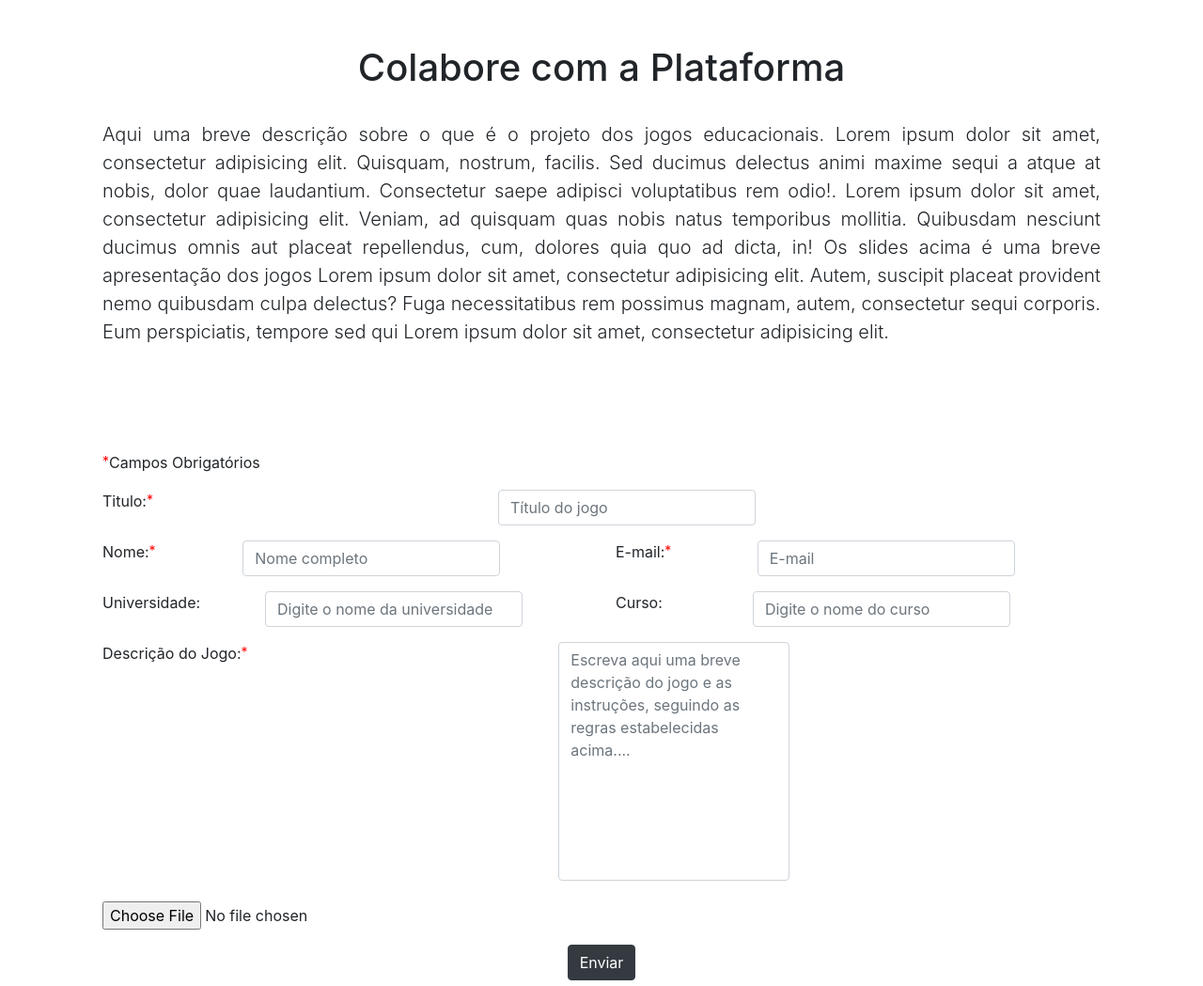
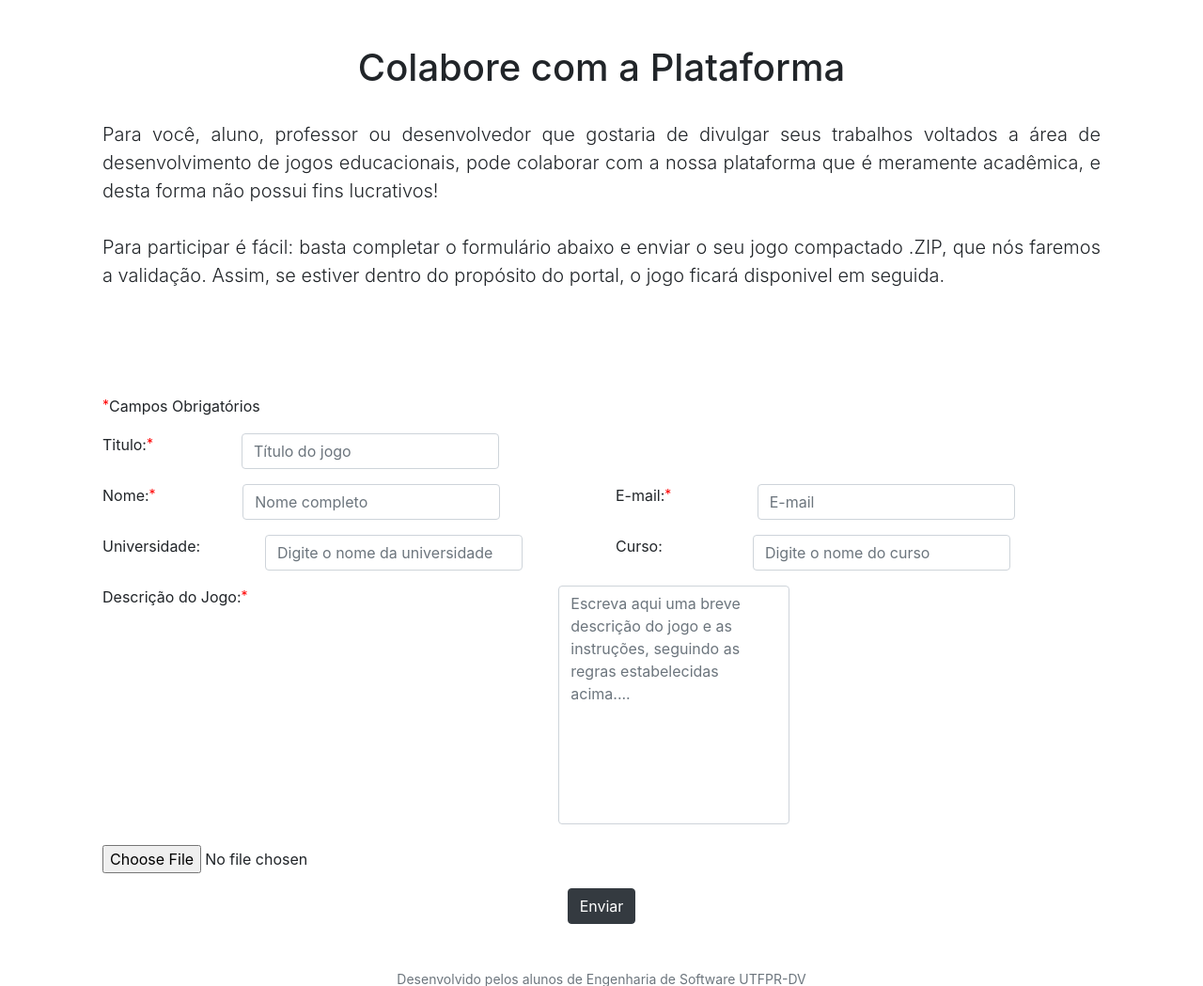
Before and after one commit to peegorini/portalOficinaIntegracao, a PHP site: page /colabore.php in a window 1280 px wide. Shown: the part 61-1110 px from the top of the page at 94% size. Run offline with PHP 8.4, Linux system fonts and the light colour scheme; a user stored in the database is signed in; data comes from the database, SQL or seed files in the repository.

Commit message:
alterações modal

```diff
--- a/colabore.php
+++ b/colabore.php
@@ -106,14 +106,11 @@ if($_POST && isset($_FILES['arquivo'])){
         <div class="starter-template">
             <h1>Colabore com a Plataforma</h1>
             <br>
-            <p class="lead alinhamento-texto ">Aqui uma breve descrição sobre o que é o projeto dos jogos educacionais. Lorem ipsum dolor sit amet, consectetur
-                adipisicing elit. Quisquam, nostrum, facilis. Sed ducimus delectus animi maxime sequi a atque at nobis, dolor
-                quae laudantium. Consectetur saepe adipisci voluptatibus rem odio!. Lorem ipsum dolor sit amet, consectetur
-                adipisicing elit. Veniam, ad quisquam quas nobis natus temporibus mollitia. Quibusdam nesciunt ducimus omnis
-                aut placeat repellendus, cum, dolores quia quo ad dicta, in! Os slides acima é uma breve apresentação dos
-                jogos Lorem ipsum dolor sit amet, consectetur adipisicing elit. Autem, suscipit placeat provident nemo quibusdam
-                culpa delectus? Fuga necessitatibus rem possimus magnam, autem, consectetur sequi corporis. Eum perspiciatis,
-                tempore sed qui Lorem ipsum dolor sit amet, consectetur adipisicing elit.</p>
+            <p class="lead alinhamento-texto ">
+                        Para você, aluno, professor ou desenvolvedor que gostaria de divulgar seus trabalhos voltados a área de desenvolvimento de jogos educacionais, pode colaborar com a nossa plataforma que é meramente acadêmica, e desta forma não possui fins lucrativos!
+                        <br><br>
+                        Para participar é fácil: basta completar o formulário abaixo e enviar o seu jogo compactado .ZIP, que nós faremos a validação. Assim, se estiver dentro do propósito do portal, o jogo ficará disponivel em seguida.
+            </p>
         </div>
 
         <div class="starter-template">
@@ -121,10 +118,9 @@ if($_POST && isset($_FILES['arquivo'])){
             <span id="campo-requerido">Campos Obrigatórios</span>
         </div>
         <div class="starter-template">
-
             <form enctype="multipart/form-data" id="formulario" method="POST">
                 <div class="row">
-                    <div class="col-sm-12">
+                    <div class="col-sm-6">
                         <div class="form-group">
                             <label for="InputTitulo">Titulo: </label>
                             <label for="" class="campo-requerido">*</label>
--- a/deletar-jogo.php
+++ b/deletar-jogo.php
@@ -31,32 +31,27 @@
                 <table class="table">
                     <thead class="thead-dark">
                          <tr>
-                            <th scope="col">Jogo</th>
                             <th scope="col">Nome</th>
                             <th scope="col">Ação</th>
                         </tr>
                      </thead>
                  <tbody>
                          <tr>
-                            <th scope="row">1</th>
                             <td>Encontre as Vidrarias</td>
                             <td><button type="button" class="btn btn-dark">Excluir</button></td>
                         </tr>
 
                         <tr>
-                            <th scope="row">2</th>
                             <td>Equipe o Laboratório</td>
                             <td><button type="button" class="btn btn-dark">Excluir</button></td>
                         </tr>
 
                         <tr>
-                            <th scope="row">3</th>
                             <td>Organize as Vidrarias</td>
                             <td><button type="button" class="btn btn-dark">Excluir</button></td>
                         </tr>
 
                         <tr>
-                            <th scope="row">4</th>
                             <td>App QR Code</td>
                             <td><button type="button" class="btn btn-dark">Excluir</button></td>
                         </tr>
--- a/jogo4.php
+++ b/jogo4.php
@@ -38,6 +38,7 @@
                 <br><br>
                 <!--Modal para imagem depois da leitura do Qr-code -->
             <button class="btn btn-dark" data-toggle="modal" data-target="#exampleModalCenter">Teste Modal</button>
+
             <div class="modal fade" id="exampleModalCenter" tabindex="-1" role="dialog" aria-labelledby="exampleModalCenterTitle" aria-hidden="true">
                 <div class="modal-dialog modal-dialog-centered" role="document">
                     <div class="modal-content">
@@ -45,7 +46,8 @@
                             <h5 class="modal-title" id="exampleModalLongTitle">Nome da vidraria</h5>
                         </div>
                             <div class="modal-body">
-                                <p>Aqui aparece a foto da Vidraria gerada a partir do QR-code</p>
+                                <img id="img-qrcode" src="jogos/jogo04/assets/images/a5a7ccb2cc24dcf88565058b51694639.jpg">
+
                             </div>
                                 <div class="modal-footer">
                                     <button type="button" class="btn btn-dark" data-dismiss="modal">Close</button>
```
Also changed, not shown: jogo2.php (+7 -6 lines), jogo3.php (+7 -7 lines).
